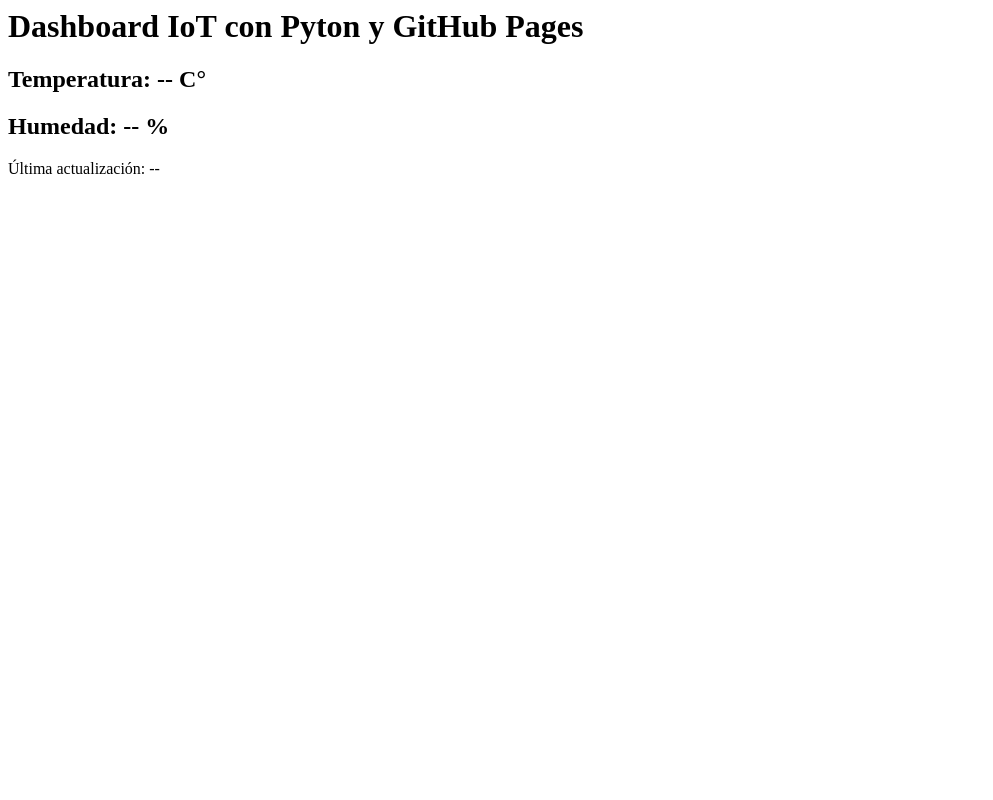
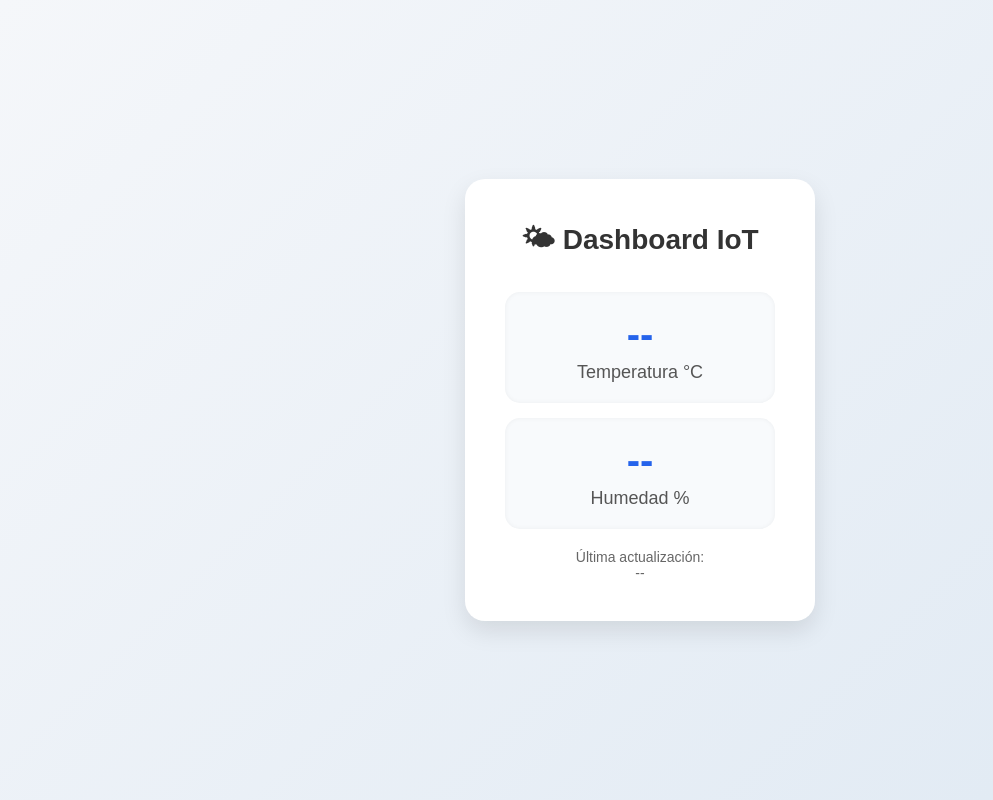
Before and after one commit to mr6384315-design/iot_dashboard_python, a plain HTML site: page index.html in a window 1280 px wide. Shown: the whole page, without its empty margins (0-993 px from the left). Drawn offline with Linux system fonts and the light colour scheme; no server answers.

Commit message:
Add files via upload

```diff
--- a/index.html
+++ b/index.html
@@ -1,10 +1,89 @@
+<!DOCTYPE html>
+<html lang="es">
+<head>
+    <meta charset="UTF-8">
+    <meta name="viewport" content="width=device-width, initial-scale=1.0">
+    <title>Dashboard IoT</title>
+
+    <style>
+        *{
+            margin:0;
+            padding:0;
+            box-sizing:border-box;
+            font-family: Arial, sans-serif;
+        }
+
+        body{
+            height:100vh;
+            display:flex;
+            justify-content:center;
+            align-items:center;
+            background: linear-gradient(135deg, #f5f7fa, #dfe9f3);
+        }
+
+        .dashboard{
+            background:white;
+            padding:40px;
+            border-radius:20px;
+            box-shadow:0 10px 25px rgba(0,0,0,0.1);
+            text-align:center;
+            width:350px;
+        }
+
+        h1{
+            color:#333;
+            margin-bottom:25px;
+            font-size:28px;
+        }
+
+        .card{
+            background:#f8fafc;
+            padding:20px;
+            margin:15px 0;
+            border-radius:15px;
+            box-shadow: inset 0 0 5px rgba(0,0,0,0.05);
+        }
+
+        .valor{
+            font-size:40px;
+            font-weight:bold;
+            color:#2563eb;
+        }
+
+        .label{
+            font-size:18px;
+            color:#555;
+            margin-top:5px;
+        }
+
+        .fecha{
+            margin-top:20px;
+            color:#666;
+            font-size:14px;
+        }
+    </style>
 </head>
+
 <body>
 
-	<h1>Dashboard IoT con Pyton y GitHub Pages</h1>
-	<h2>Temperatura: <span id="temperatura">--</span> C°</h2>
-	<h2>Humedad: <span id="humedad">--</span> %</h2>
-	<p>Última actualización: <span id="fecha">--</span></p>
+    <div class="dashboard">
+        <h1>🌤 Dashboard IoT</h1>
+
+        <div class="card">
+            <div class="valor" id="temperatura">--</div>
+            <div class="label">Temperatura °C</div>
+        </div>
+
+        <div class="card">
+            <div class="valor" id="humedad">--</div>
+            <div class="label">Humedad %</div>
+        </div>
+
+        <p class="fecha">
+            Última actualización:<br>
+            <span id="fecha">--</span>
+        </p>
+    </div>
 
     <script>
         fetch("datos.json")
@@ -13,7 +92,11 @@
                 document.getElementById("temperatura").textContent = datos.temperatura;
                 document.getElementById("humedad").textContent = datos.humedad;
                 document.getElementById("fecha").textContent = datos.fecha_hora;
+            })
+            .catch(error => {
+                console.error("Error al cargar datos:", error);
             });
     </script>
+
 </body>
-</titel>
+</html>
```
Lines whose indentation alone changed are shown as unchanged.
